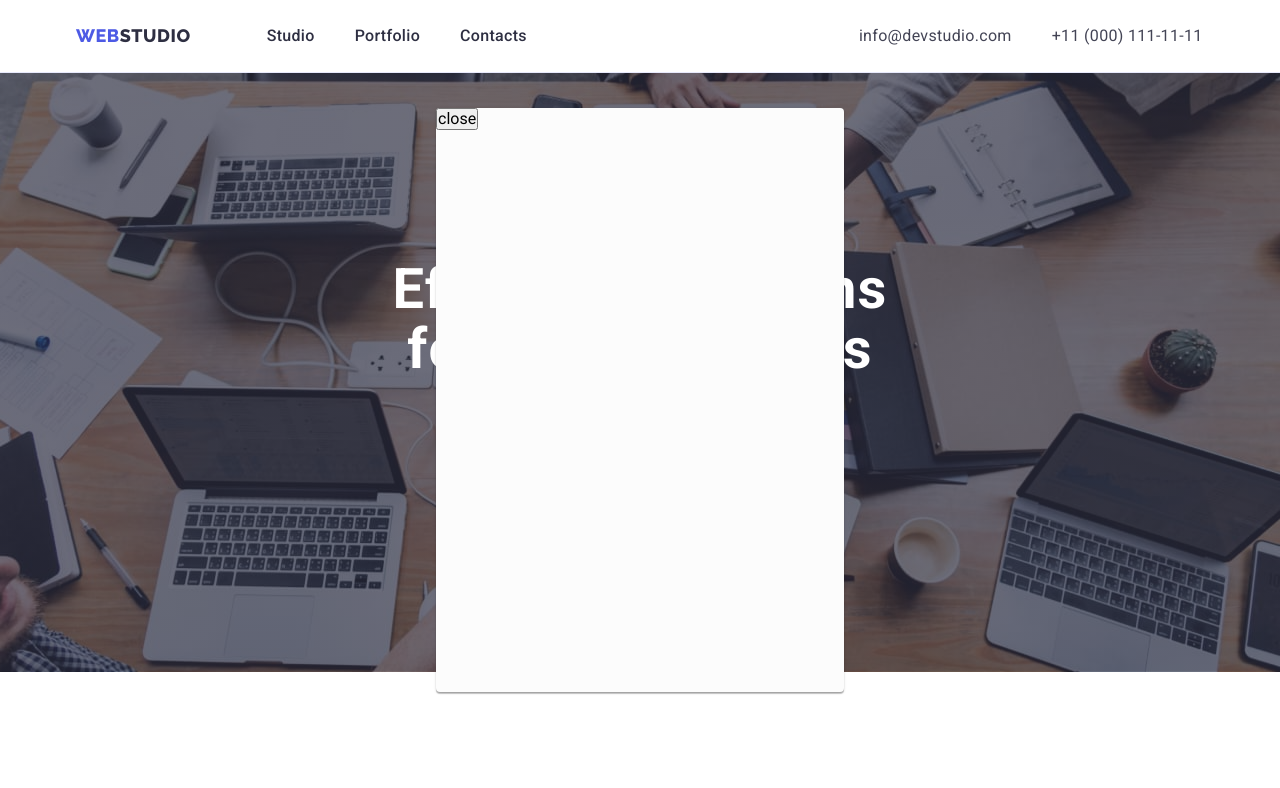
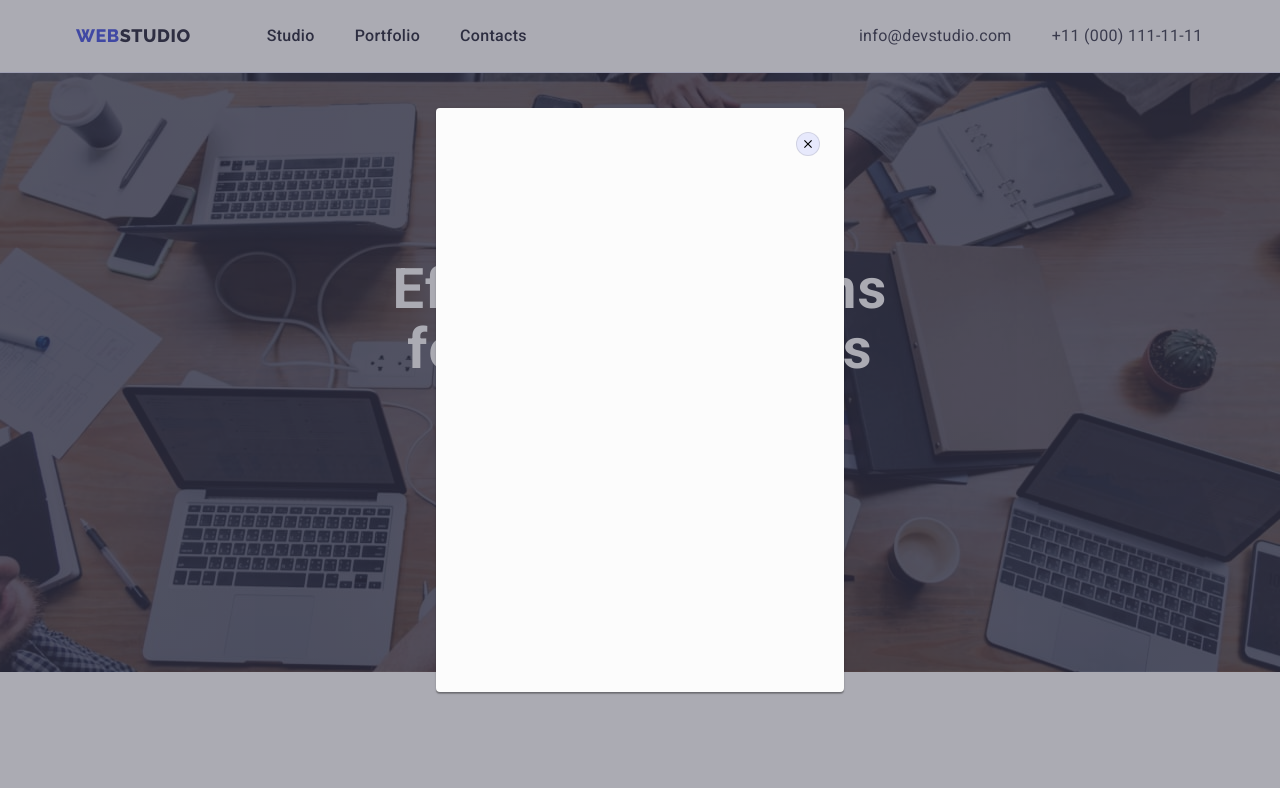
Before and after one commit to klaudiabalas/goit-markup-hw-05, a plain HTML site: page index.html in a window 1280 px wide. Both pictures are taken after a click on the button "Order Service". Shown: the top 788 px of the page. Drawn offline with Linux system fonts and the light colour scheme.

Commit message:
Add files via upload

```diff
--- a/css/styles.css
+++ b/css/styles.css
@@ -82,10 +82,22 @@ img{
         line-height: 1.5;
         letter-spacing: 0.02em;
         color: #2e2f42;
-        transition-property: color, background-color, shadow;
+        position:relative;
+        transition-property: color;
         transition-duration: 250ms;
         transition-timing-function: cubic-bezier(0.4, 0, 0.2, 1);
     }
+
+    .link-design::after{
+        content: '';
+        position: absolute;
+        left: 0;
+        bottom: -1px;
+        height: 4px;
+        background-color: #404bbf;
+        border-radius: 2px;
+    }
+
 
     .link-design:hover
     .link-design:active{
@@ -160,9 +172,7 @@ img{
         cursor: pointer;
         margin: 0 auto;
         margin-top: 48px;
-        transition-property: color, background-color, shadow;
-        transition-duration: 250ms;
-        transition-timing-function: cubic-bezier(0.4, 0, 0.2, 1);
+        transition : color 250ms cubic-bezier(0.4, 0, 0.2, 1), background-color 250ms cubic-bezier(0.4, 0, 0.2, 1), border-color 250ms cubic-bezier(0.4, 0, 0.2, 1), box-shadow 250ms cubic-bezier(0.4, 0, 0.2, 1);
     }
 
     .button:hover,
@@ -316,7 +326,7 @@ img{
     justify-content: center;
     margin: auto;
     cursor: pointer;
-    transition-property: color, background-color, shadow;
+    transition-property: color;
     transition-duration: 250ms;
     transition-timing-function: cubic-bezier(0.4, 0, 0.2, 1);
 }
@@ -348,7 +358,7 @@ img{
         padding: 12px 24px;
         border: 1px solid #e7e9fc;
         border-radius: 4px;
-        transition-property: color, background-color, shadow;
+        transition-property: color;
         transition-duration: 250ms;
         transition-timing-function: cubic-bezier(0.4, 0, 0.2, 1);
     }
@@ -419,7 +429,7 @@ img{
     justify-content: center;
     color:  #8e8f99;
     cursor:pointer;
-    transition-property: color, background-color, shadow;
+    transition-property: color;
     transition-duration: 250ms;
     transition-timing-function: cubic-bezier(0.4, 0, 0.2, 1);
 }
@@ -477,7 +487,7 @@ img{
     justify-content: center;
     margin: auto;
     cursor: pointer;
-    transition-property: color, background-color, shadow;
+    transition-property: color;
     transition-duration: 250ms;
     transition-timing-function: cubic-bezier(0.4, 0, 0.2, 1);
 }
@@ -518,25 +528,63 @@ img{
 
 .modal-window{
     position: fixed;
-    inset: 0 0 auto;
-    min-height: 100%;
-    display: flex;
-    justify-content: center;
-    align-items: center;
-    opacity: 1;
-    pointer-events: all;
+    top: 0;
+    left: 0;
+    width: 100%;
+    height: 100%;
+    background-color: rgba(46, 47, 66, 0.4);
+    transition: opacity 250ms cubic-bezier(0.4, 0, 0.2, 1),
+    visibility 250ms cubic-bezier(0.4, 0, 0.2, 1);
 }
 
 .modal-window.is-hidden{
     opacity: 0;
     pointer-events: none;
+    visibility: hidden;
 }
 
 .modal-body{
     border-radius: 4px;
     background-color:#FCFCFC;
     box-shadow: 0px 2px 1px 0px rgba(0, 0, 0, 0.20), 0px 1px 3px 0px rgba(0, 0, 0, 0.12), 0px 1px 1px 0px rgba(0, 0, 0, 0.14);
+    top: 50%;
+    left: 50%;
+    position: absolute;
+    transform: translate(-50%, -50%) scale(1);
     width: 408px;
-    height: 584px;
-    flex-shrink: 0;
+    min-height: 584px;
+    transition: transform 250ms cubic-bezier(0.4, 0, 0.2, 1);
 }
+
+.modal-bottom{
+    position: absolute;
+    top: 24px;
+    right: 24px;
+    width: 24px;
+    height: 24px;
+    border-radius: 50%;
+    display: flex;
+    align-items: center;
+    justify-content: center;
+    background-color: #e7e9fc;
+    border: 1px solid rgba(0, 0, 0, 0.1);
+    padding: 0;
+    cursor: pointer;
+    transition: background-color 250ms cubic-bezier(0.4, 0, 0.2, 1), border 250ms cubic-bezier(0.4, 0, 0.2, 1);
+}
+
+.modal-bottom:hover,
+.modal-bottom:focus{
+    background-color: #404bbf;
+    border: none;
+
+}
+
+.modal-bottom{
+    transition: fill 250ms cubic-bezier(0.4, 0, 0.2, 1);
+}
+
+.modal-bottom:hover,
+.modal-bottom:focus{
+    fill: #ffffff;
+}
--- a/index.html
+++ b/index.html
@@ -350,11 +350,15 @@
         </div>
         </div>
 </footer>
-<aside class="modal-window is-hidden" data-modal>
-    <section class="modal-body">
-    <button type="button" data-modal-close>close</button>
-    </section>
-</aside>
+<div class="modal-window is-hidden" data-modal>
+    <div class="modal-body">
+    <button class="modal-bottom" type="button" data-modal-close>
+        <svg class="bottom-modal" width="8" height="8">
+            <use href="./images/icon.svg#icon-close-black-18dp-2-1-1"></use>
+        </svg>
+    </button>
+    </div>
 <script src="./js/modal.js"> </script>
+</div>
 </body>
 </html>
```
Also changed, not shown: images/icon.svg (added).
